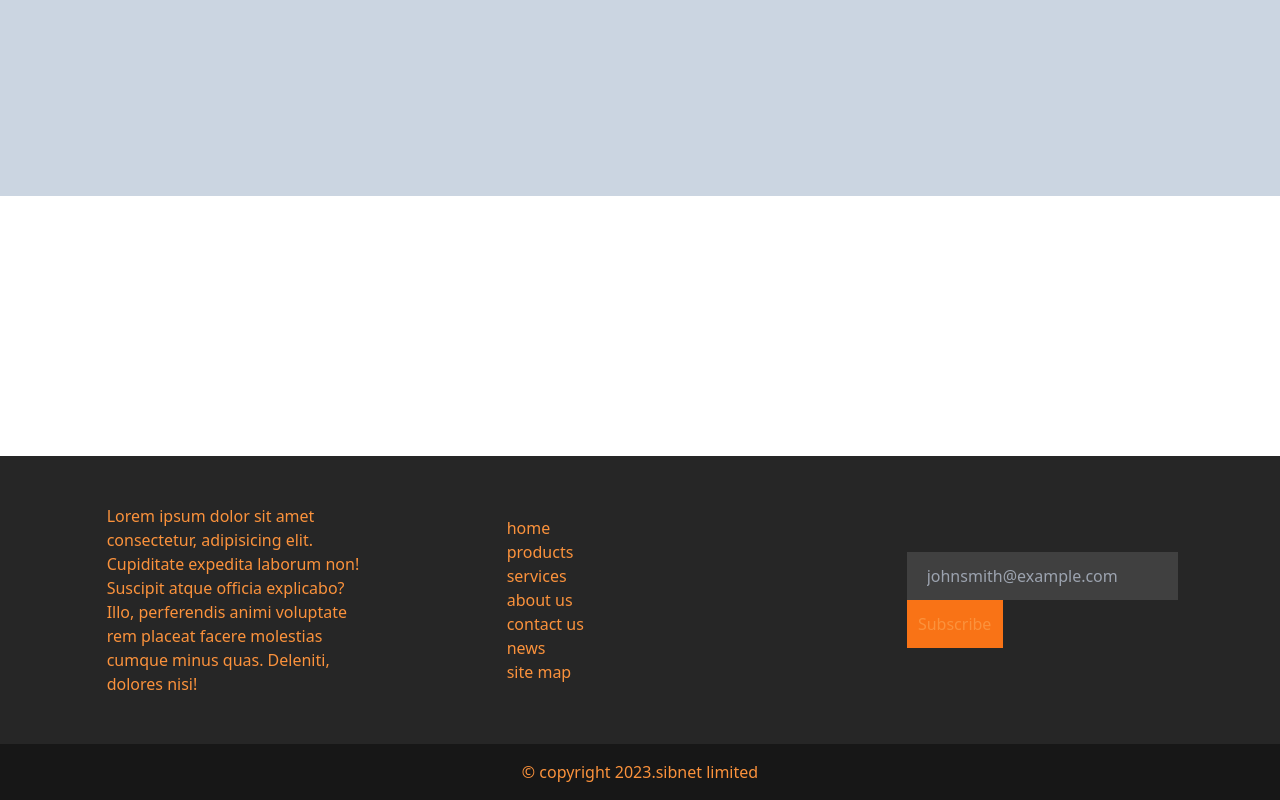
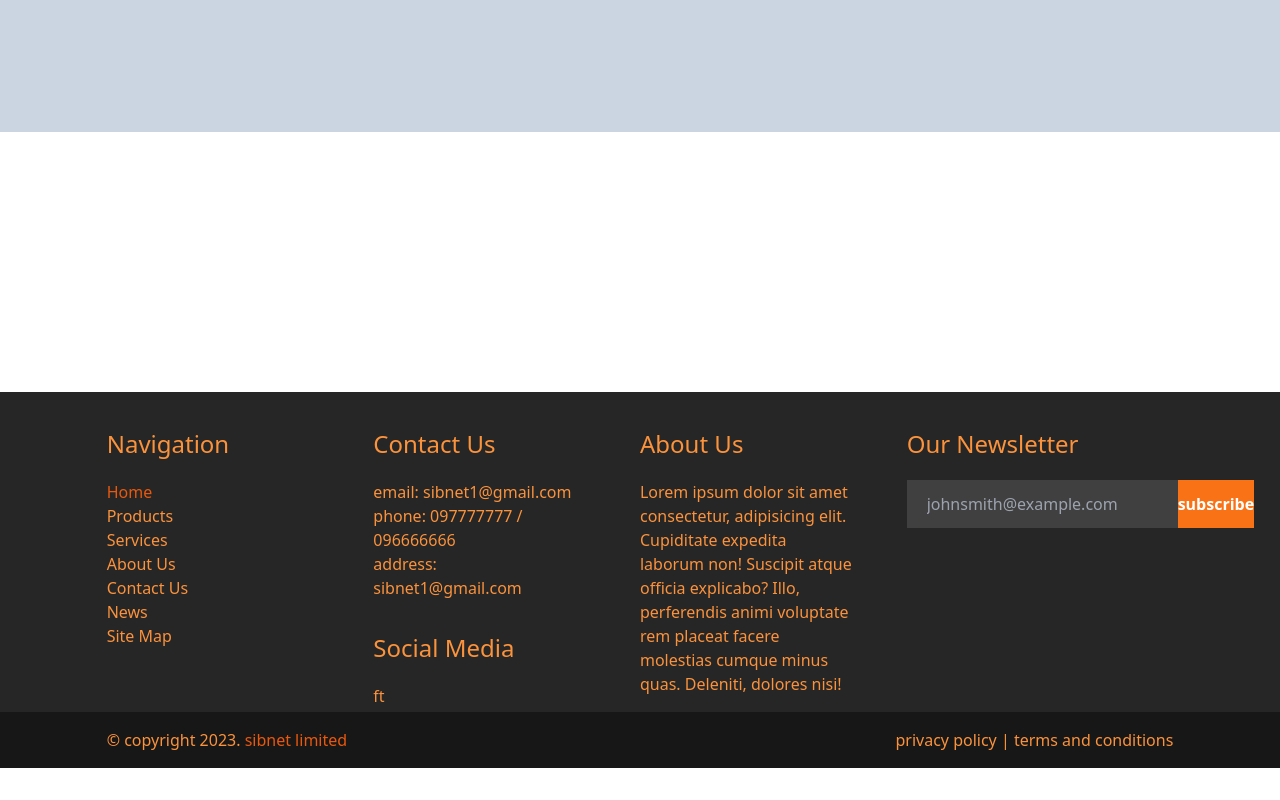
Before and after one commit to jonesmukulama/sibnet, a Nuxt app: page / in a window 1280 px wide. Shown: the part 408-1208 px from the top of the page. After the commit the page ends 1176 px from the top, so only its background shows below. Built offline with nearby package versions, Linux system fonts and the light colour scheme.

Commit message:
Site footer update

```diff
--- a/layouts/default.vue
+++ b/layouts/default.vue
@@ -1,11 +1,11 @@
 <template>
- <div class="flex justify-between items-center">
+ <div class="flex justify-between w-full fixed items-center">
   <div class="ml-5">
    <nuxt-link to="/">
     <img src="" alt="logo" />
    </nuxt-link>
   </div>
-  <div class="flex justify-between items-center w-[540px] h-16 pr-5 capitalize bg- font-bold">
+  <div class="flex justify-between items-center w-[540px] h-16 pr-5 capitalize text-white font-bold">
    <nuxt-link to="/">home</nuxt-link>
    <nuxt-link to="/products">products</nuxt-link>
    <nuxt-link to="/services">services</nuxt-link>
@@ -15,31 +15,62 @@
   </div>
  </div>
  <slot />
- <div class="flex justify-center items-center h-72 bg-neutral-800">
-  <div class="flex justify-between items-center w-10/12">
-   <div class="w-1/4 text-orange-400">
-    Lorem ipsum dolor sit amet consectetur, adipisicing elit. Cupiditate expedita laborum non! Suscipit atque officia explicabo? Illo, perferendis animi voluptate rem placeat facere molestias cumque minus quas. Deleniti, dolores nisi!
+ <div class="flex items-center h-80 bg-neutral-800">
+  <div class="flex justify-between w-10/12 mx-auto">
+   <div class="flex flex-col w-1/5 text-orange-400 capitalize">
+    <h1 class="text-2xl mb-5 capitalize">navigation</h1>
+    <nuxt-link to="/">home</nuxt-link>
+    <nuxt-link to="/products">products</nuxt-link>
+    <nuxt-link to="/services">services</nuxt-link>
+    <nuxt-link to="/about">about us</nuxt-link>
+    <nuxt-link to="/contact">contact us</nuxt-link>
+    <nuxt-link to="/news">news</nuxt-link>
+    <nuxt-link to="/sitemap">site map</nuxt-link>
    </div>
-   <div class="flex flex-col w-1/4 text-orange-400">
-    <nuxt-link to="">home</nuxt-link>
-    <nuxt-link to="">products</nuxt-link>
-    <nuxt-link to="">services</nuxt-link>
-    <nuxt-link to="">about us</nuxt-link>
-    <nuxt-link to="">contact us</nuxt-link>
-    <nuxt-link to="">news</nuxt-link>
-    <nuxt-link to="">site map</nuxt-link>
+   <div class="w-1/5 text-orange-400">
+    <h1 class="text-2xl mb-5 capitalize">contact us</h1>
+    <div class="mb-5">
+     email: sibnet1@gmail.com <br />
+     phone: 097777777 / 096666666 <br />
+     address: sibnet1@gmail.com <br />
+    </div>
+    <h1 class="text-2xl mb-5 capitalize">social media</h1>
+    <div>
+      <a href="">f</a>
+      <a href="">t</a>
+     </div>
    </div>
-   <div class="w-1/4 text-orange-400">
-    <input class="bg-neutral-700 h-12 px-5 focus:outline-none" type="email" placeholder="johnsmith@example.com" />
-    <button class="w-24 h-12 bg-orange-500">Subscribe</button>
+   <div class="w-1/5 text-orange-400">
+    <h1 class="text-2xl mb-5 capitalize">about us</h1>
+    <p>Lorem ipsum dolor sit amet consectetur, adipisicing elit. Cupiditate expedita laborum non! Suscipit atque officia explicabo? Illo, perferendis animi voluptate rem placeat facere molestias cumque minus quas. Deleniti, dolores nisi!</p>
+   </div>
+   <div class="flex flex-col justify-between w-1/4 text-orange-400">
+    <div>
+     <h1 class=" mb-5 text-2xl capitalize">our newsletter</h1>
+     <div class="flex mb-10">
+      <input class="bg-neutral-700 h-12 px-5 focus:outline-none" type="email" placeholder="johnsmith@example.com" />
+      <button class="w-24 h-12 bg-orange-500 text-white font-semibold">subscribe</button>
+     </div>
+    </div>
    </div>
   </div>
  </div>
- <div class="flex justify-center items-center h-14 mb-0 bg-neutral-900 text-orange-400">&copy; copyright 2023. <nuxt-link to="/">sibnet limited</nuxt-link></div>
+ <div class="bg-neutral-900 text-orange-400">
+  <div class="flex justify-between items-center w-10/12 h-14 mx-auto">
+   <span>&copy; copyright 2023. <nuxt-link to="/">sibnet limited</nuxt-link></span>
+   <div>
+    <nuxt-link to="/privacy">privacy policy</nuxt-link> | <nuxt-link to="/terms">terms and conditions</nuxt-link>
+   </div>
+  </div>
+ </div>
 </template>
 
-<style scoped>
- .router-link-active-exact {
+<style>
+ h1 {
+  margin-top: 2rem;
+  margin-bottom: 2rem;
+ }
+ .router-link-active {
   color: rgb(234 88 12);
  }
 </style>
```
